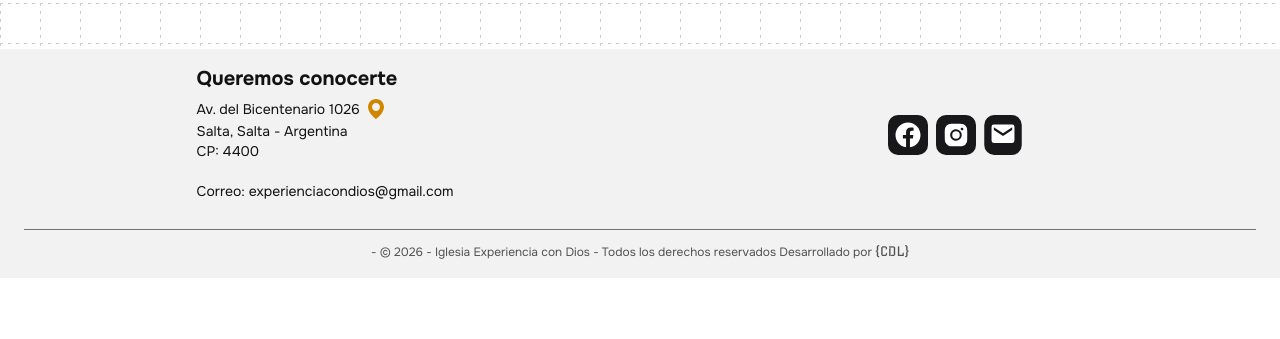
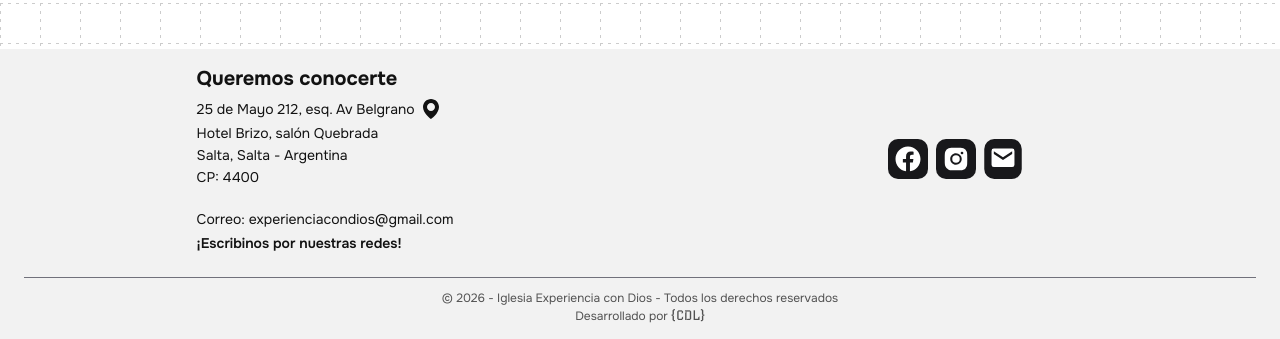
Before and after one commit to CristianLeyton/experiencia-page, a React (Vite) app: page / in a window 1280 px wide. Shown: the part 1437-1776 px from the top of the page. Before the commit the page ends 1715 px from the top, so only its background shows below. Built offline with nearby package versions, Linux system fonts and the light colour scheme.

Commit message:
Detalles footer

```diff
--- a/src/components/sections/Footer.tsx
+++ b/src/components/sections/Footer.tsx
@@ -23,7 +23,7 @@ export function Footer() {
       className="px-6 py-4 text-primary dark:text-secondary bg-secondary dark:bg-zinc-950 mx-auto text-sm"
     >
       <div className="grid md:justify-items-center items-center md:grid-cols-2 gap-7">
-        <div className="">
+        <div className="space-y-0.5">
           <h2 className="text-lg lg:text-xl font-bold mb-1">
             Queremos conocerte
           </h2>
@@ -33,9 +33,10 @@ export function Footer() {
             title="Ver en GoogleMaps"
             className="flex gap-1 items-center transition hover:text-yellow-500 group"
           >
-            Av. del Bicentenario 1026
-            <IconMapPin className="text-yellow-600 group-hover:-translate-y-0.5 transition" />
+            25 de Mayo 212, esq. Av Belgrano
+            <IconMapPin className="text-primary dark:text-white group-hover:text-yellow-500 transition" />
           </a>
+          <p>Hotel Brizo, salón Quebrada</p>
           <p>Salta, Salta - Argentina</p>
           <p>CP: 4400</p>
           {/*  <a
@@ -56,7 +57,9 @@ export function Footer() {
           >
             Correo: {contact.email}
           </a>
-          <p className="pt-1 text-pretty font-semibold"></p>
+          <p className="pt-1 text-pretty font-semibold">
+            ¡Escribinos por nuestras redes!
+          </p>
         </div>
 
         <div className="flex justify-center gap-5 md:gap-4 flex-nowrap *:bg-zinc-900 *:text-white  *:inline-block *:p-1 *:rounded-lg *:scale-125 *:md:scale-125 *:transition">
@@ -104,9 +107,9 @@ export function Footer() {
 
       <div className="border-t border-zinc-500 mt-6 pt-3 text-center text-xs w-full text-neutral-600 dark:text-neutral-400">
         <a href="https://www.cdl.net.ar/" target="_blank">
-          <span className="hidden md:inline-block">-</span> © 2026 - Iglesia
+          © 2026 - Iglesia
           Experiencia con Dios - Todos los derechos reservados
-          <br className="block md:hidden" /> Desarrollado por{" "}
+          <br  />Desarrollado por{" "}
           <span className="font-iceberg text-sm">{CDL}</span>{" "}
         </a>
       </div>
```
